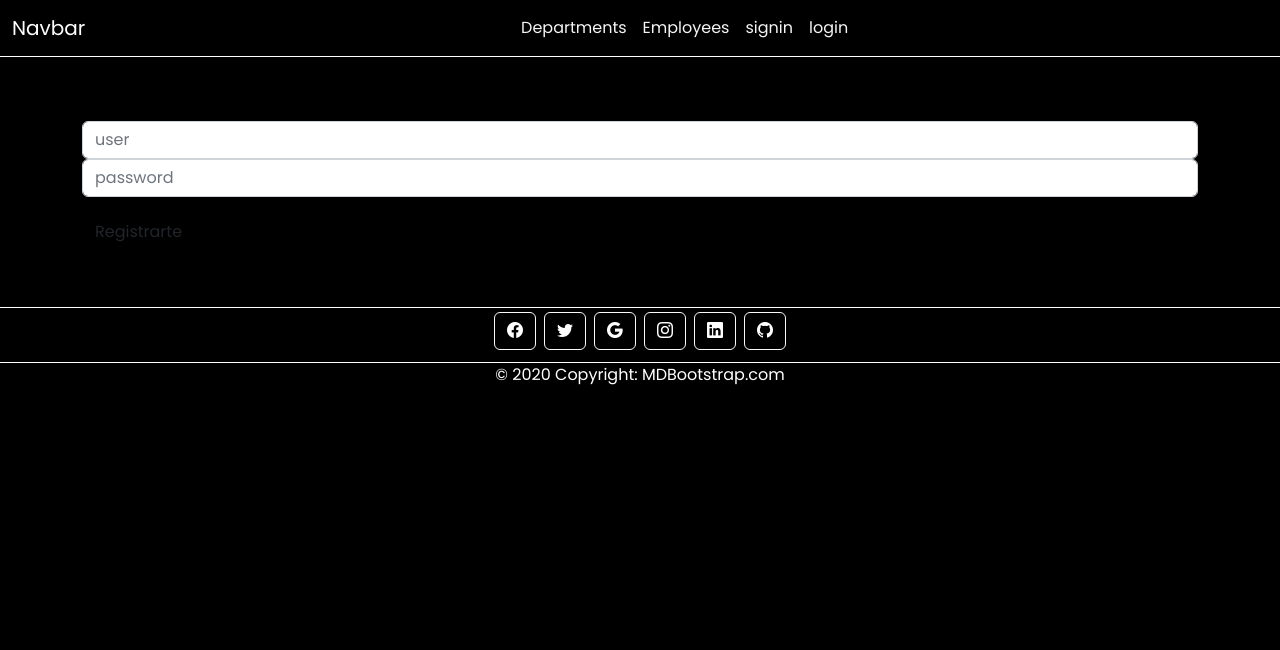
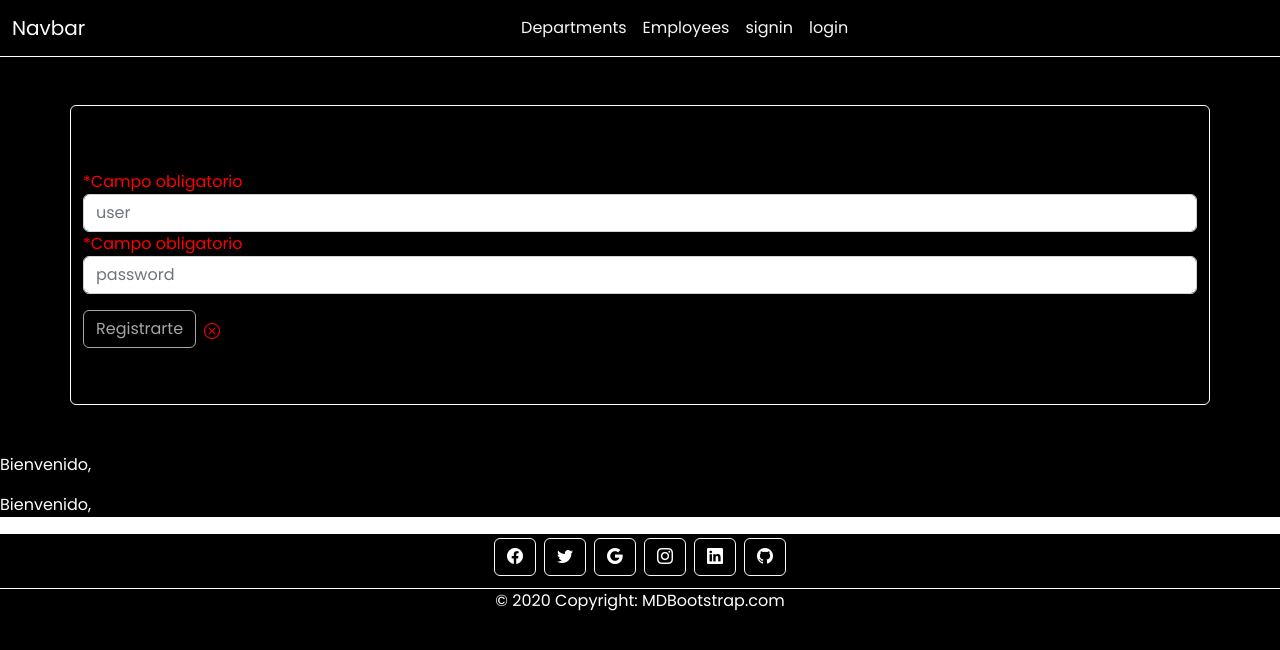
Before and after one commit to FRR95/AngularDjangoSqlite, an Angular app: page /login in a window 1280 px wide. Shown: the top 650 px of the page. Built offline with nearby package versions, Linux system fonts and the light colour scheme.

Commit message:
validation token

```diff
--- a/package.json
+++ b/package.json
@@ -19,6 +19,7 @@
         "@angular/platform-browser-dynamic": "~13.0.0",
         "@angular/router": "~13.0.0",
         "@flatfile/angular": "^3.1.1",
+        "angular-cookies": "^1.8.3",
         "bcrypt": "^5.1.1",
         "cors": "^2.8.5",
         "express": "^4.18.2",
@@ -27,6 +28,7 @@
         "jwt-decode": "^3.1.2",
         "multer": "^1.4.5-lts.1",
         "mysql": "^2.18.1",
+        "ngx-cookie-service": "^16.0.1",
         "ngx-csv-parser": "^1.2.0",
         "ngx-toastr": "^13.2.1",
         "rxjs": "~7.4.0",
--- a/src/app/Components/department/department.component.ts
+++ b/src/app/Components/department/department.component.ts
@@ -16,6 +16,8 @@ export class DepartmentComponent implements OnInit {
     nombre:'',
     logo:''
   };
+
+
 
 
   constructor(private service:ConectionsService,private toastr:ToastrService,private router:Router) { }
--- a/src/app/Components/login/login.component.css
+++ b/src/app/Components/login/login.component.css
@@ -0,0 +1,25 @@
+.error{
+    color: red;
+    }
+    .success{
+        color: rgb(193, 255, 50);
+    }
+.btn{
+    background-color:black ;
+    color: white;
+    border: solid 1px rgb(255, 255, 255);
+    border-radius:6px;
+    }
+
+    .btn:hover{
+        background-color:rgb(255, 255, 255) ;
+
+        color: rgb(0, 0, 0);
+        }
+ .container{
+    border: 1px solid rgb(255, 255, 255);
+    border-radius: 6px;
+ }
+ p{
+color:white;
+ }
--- a/src/app/Components/login/login.component.html
+++ b/src/app/Components/login/login.component.html
@@ -1,17 +1,37 @@
 <html>
 
-
+<div class="py-5">
   <form class="container py-5" [formGroup]="formlogin"  (submit)="loginUser()">
     <div class="mt-3">
-<input type="text" class="form-control" placeholder="user" autocomplete="off"  formControlName="username" [(ngModel)]="username">
+      <label class="error" *ngIf="!this.formlogin.get('username').valid"> <span class="error-message">*Campo obligatorio</span></label>
+      <label class="success" *ngIf="this.formlogin.get('username').valid"> <span class="error-message"><i class="bi bi-check"></i></span></label>
+<input type="text" class="form-control" placeholder="user" autocomplete="off"  formControlName="username" >
+<label class="error" *ngIf="!this.formlogin.get('password').valid"> <span class="error-message">*Campo obligatorio</span></label>
+<label class="success" *ngIf="this.formlogin.get('password').valid"> <span class="error-message"><i class="bi bi-check"></i></span></label>
  <input type="password" class="form-control mb-3" placeholder="password" autocomplete="off" formControlName="password">
 
 
     </div>
-    <button type="submit"  class="btn mb-2">Registrarte</button>
+    <button type="submit" [disabled]="!formlogin.valid"  class="btn mb-2">Registrarte</button>
+    <label class="error ms-2" *ngIf="!this.formlogin.valid"> <span class="error-message"><i class="bi bi-x-circle"></i></span></label>
 
+    <label class="success ms-2" *ngIf="this.formlogin.valid"> <span class="error-message"><i class="bi bi-check "></i></span></label>
+    <div class="py-1"  *ngIf="valid_password">
+      <p  style="color: rgb(0, 255, 42);">Usuario encontrado</p>
+      </div>
+      <div  class="py-1" *ngIf="invalid_password">
+        <p style="color: rgb(255, 0, 0);">Usuario no encontrado o contraseña incorrecta</p>
+        </div>
 </form>
+</div>
 
-{{username}}
 
+  <p>Bienvenido, {{ tokenusername }} </p>
+  <p>Bienvenido, {{ tokenuserid }} </p>
+
+
+<div *ngIf="token_invalid">
+  <p>No se aencontrado el usuario o la contraseña es incorrecta </p>
+
+</div>
 </html>
--- a/src/app/Components/login/login.component.ts
+++ b/src/app/Components/login/login.component.ts
@@ -3,6 +3,7 @@ import { ConectionsService } from 'src/app/services/conections.service';
 import { FormBuilder, FormGroup, Validators } from '@angular/forms';
 import { HttpClient } from '@angular/common/http';
 import jwt_decode from 'jwt-decode';
+
 
 
 @Component({
@@ -13,12 +14,20 @@ import jwt_decode from 'jwt-decode';
 export class LoginComponent implements OnInit {
   formlogin:FormGroup;
   username: string;
+  tokenusername: string;
+  tokenuserid: string;
   password: string;
+  invalid_password:boolean;
+  valid_password:boolean;
+  token:boolean;
+  token_invalid:boolean;
   constructor(private service:ConectionsService,private fb: FormBuilder,private http: FormBuilder) {
 
     this.formlogin = this.fb.group({
-      username: [''],
-      password: [''],
+      username: ['', [Validators.required,Validators.minLength(1)
+      ]],
+      password: ['', [Validators.required,Validators.minLength(1)
+      ]],
       })
    }
 
@@ -32,28 +41,29 @@ export class LoginComponent implements OnInit {
 
 
     this.service.login(loginUser).subscribe(
-      (response:any) => {
-        // Successful login; handle response (e.g., store token and navigate to a protected route)
-        const token = response.token;
-        console.log(token);
-        // Store the token securely (e.g., in local storage or a cookie)
-        localStorage.setItem('token', token);
-        // Navigate to a protected route
+       (response:any) =>{
+       const token = response.token;
+        localStorage.setItem('token',token);
+        localStorage.getItem('token');
 
 
+        if(response.noresult){
+          this.token_invalid=true;
+        }
        if (token) {
-          // Decode the token to access its payload
           const decodedToken = jwt_decode(token);
 
-          // Now, you can access the username or other information from the token payload
           const username = decodedToken['username'];
-          console.log('Username:', username);
+          const userid = decodedToken['userId'];
+          this.tokenusername=username;
+          this.tokenuserid=userid;
+          this.token_invalid=false;
+
         } else {
           console.log('Token not found.');
         }
-      },
 
-    );
+    });
    }
 
   ngOnInit(): void {
--- a/src/app/Components/sign-in/sign-in.component.css
+++ b/src/app/Components/sign-in/sign-in.component.css
@@ -17,3 +17,8 @@ border-radius:6px;
 
     color: rgb(0, 0, 0);
     }
+    .container{
+        border: 1px solid rgb(255, 255, 255);
+        border-radius: 6px;
+
+     }
--- a/src/app/Components/sign-in/sign-in.component.html
+++ b/src/app/Components/sign-in/sign-in.component.html
@@ -1,4 +1,5 @@
 <html>
+    <div class="py-5">
 <form class="container py-5" [formGroup]="formsignin"  (submit)="addUser()">
     <div class="mt-3">
         <label class="error" *ngIf="!this.formsignin.get('name').valid"> <span class="error-message">*El nombre tiene que tener una longitud minima de 5 caracteres</span></label>
@@ -21,7 +22,7 @@
     <div style="color:rgb(255, 0, 0)" *ngIf="correoDuplicado" class="error-message">Este correo o el nombre de usuario ya está registrado.</div>
 </form>
 
-
+</div>
 
 
 
--- a/src/app/Components/sign-in/sign-in.component.ts
+++ b/src/app/Components/sign-in/sign-in.component.ts
@@ -17,6 +17,7 @@ export class SignInComponent implements OnInit {
   password:string;
   correoDuplicado: boolean=false;
   nameform=true;
+
 
   constructor(private service:ConectionsService,private fb: FormBuilder,private http: HttpClient) {
     this.formsignin = this.fb.group({
```
Also changed, not shown: src/app/services/app1.js (+12 -13 lines), 1 other file (tests, documents, lock files or other folders).
